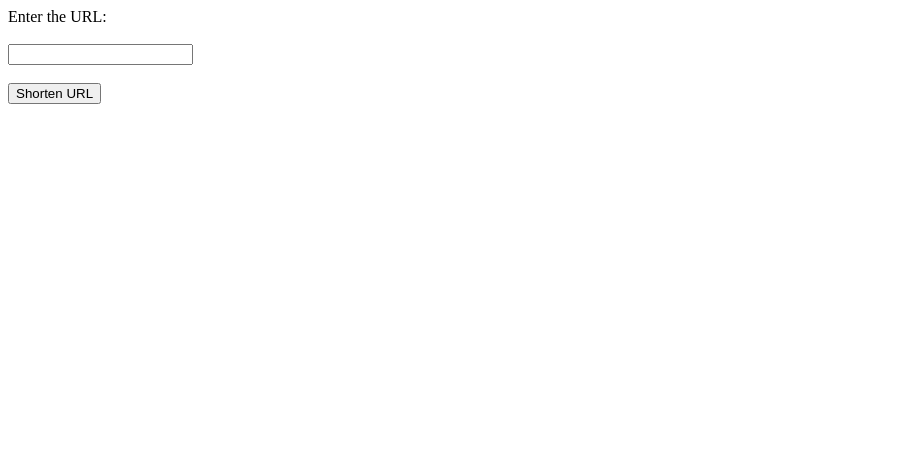
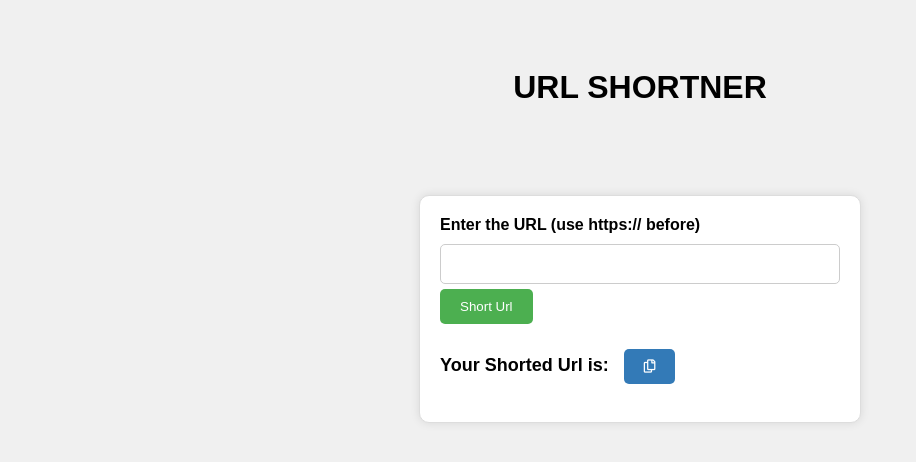
Before and after one commit to DEVBALIYAN21/urlshortnerbydev, a plain HTML site: page index.html in a window 1280 px wide. Shown: the whole page, without its empty margins (0-916 px from the left). Drawn offline with Linux system fonts and the light colour scheme.

```diff
--- a/index.html
+++ b/index.html
@@ -3,44 +3,147 @@
 <head>
     <meta charset="UTF-8">
     <meta name="viewport" content="width=device-width, initial-scale=1.0">
+    <link rel="stylesheet" href="https://cdnjs.cloudflare.com/ajax/libs/font-awesome/5.15.3/css/all.min.css" />
     <title>URL Shortener</title>
+    <style>
+        html, body {
+            height: 100%;
+            margin: 0;
+            font-family: Arial, sans-serif;
+            background-color: #f0f0f0; /* Light gray background */
+        }
+
+        .maindiv {
+            display: flex;
+            align-items: center;
+            flex-direction: column;
+            justify-content: center;
+            height: 70%; /* This ensures the .maindiv takes up the full height of the viewport */
+        }
+
+        .insider {
+            background-color: #fff; /* White background */
+            border: 1px solid #ddd; /* Light gray border */
+            padding: 20px;
+            margin-bottom: 7%;
+            border-radius: 10px;
+            box-shadow: 0 0 10px rgba(0, 0, 0, 0.1); /* Add a subtle shadow */
+            width: 400px; /* Set a fixed width to prevent the div from collapsing */
+        }
+
+        label {
+            font-weight: bold;
+            margin-bottom: 10px;
+            display: block;
+        }
+
+        input[type="text"] {
+            width: 100%;
+            height: 40px;
+            padding: 10px;
+            font-size: 16px;
+            border: 1px solid #ccc;
+            border-radius: 5px;
+            margin-right: 20px; /* Add a right margin to prevent the textbox from collapsing with the div border */
+            box-sizing: border-box; /* Ensure the width includes the padding and border */
+        }
+
+        button {
+            background-color: #4CAF50; /* Green background */
+            color: #fff;
+            padding: 10px 20px;
+            border: none;
+            border-radius: 5px;
+            cursor: pointer;
+            margin-top: 5px;
+        }
+
+        button:hover {
+            background-color: #3e8e41; /* Darker green on hover */
+        }
+
+        a {
+            color: #337ab7; /* Blue color for links */
+            text-decoration: none;
+        }
+
+        a:hover {
+            color: #23527c; /* Darker blue on hover */
+        }
+
+        .result {
+            font-size: 18px;
+            font-weight: bold;
+            margin-top: 20px;
+        }
+
+        .copy-button {
+            background-color: #337ab7; /* Blue background */
+            color: #fff;
+            padding: 10px 20px;
+
+            border: none;
+            border-radius: 5px;
+            cursor: pointer;
+            margin-left: 10px;
+        }
+
+        .copy-button:hover {
+            background-color: #23527c; /* Darker blue on hover */
+        }
+
+        .copy-image {
+            width: 20px;
+            height: 20px;
+            margin-right: 10px;
+            vertical-align: middle;
+        }
+        h1{
+            text-align: center;
+            margin-bottom: 7%;
+        }
+    </style>
 </head>
 <body>
-    <label for="original">Enter the URL: </label><br><br>
-    <input id="original" type="text"><br><br>
-    <button onclick="caller()">Shorten URL</button><br><br>
 
-    <div id="result"></div> <!-- For displaying the shortened URL -->
+    <div class="maindiv">
+        <h1>URL SHORTNER</h1>
+        <div class="insider">
+            <label for="original">Enter the URL (use https:// before)</label>
+            <input id="original" type="text">
+            <button onclick="caller()">Short Url</button>
+            <p class="result">Your Shorted Url is: <a id="result" target="_blank" rel="noopener noreferrer"></a>
+                <button class="copy-button" onclick="copyUrl()">
+                    <i class="far fa-copy"></i>
+                </button>
+            </p>
+        </div>
+    </div>
 
-</body>
-<script>
-    function caller() {
-        var url = document.getElementById("original").value;
+    <script>
+        function caller() {
+            var url = document.getElementById("original").value;
+            var short = document.getElementById("result");
+            var apiurl = 'https://ue.up.railway.app/shorten/' + url;
 
-        if (!url) {
-            alert("Please enter a valid URL.");
-            return;
+            fetch(apiurl)
+                .then(response => response.json())
+                .then(data => {
+                    short.href = data.shortened_url;
+                    short.innerHTML = data.shortened_url;
+                })
+                .catch(error => console.error('error: ', error));
         }
 
-        // Encode the URL
-        var encodedUrl = encodeURIComponent(url);
-        var apiurl = 'https://ue.up.railway.app/shorten/' + encodedUrl;
-
-        fetch(apiurl)
-            .then(response => {
-                if (!response.ok) {
-                    throw new Error('Network response was not ok');
-                }
-                return response.json();
-            })
-            .then(data => {
-                // Display the shortened URL
-                document.getElementById('result').innerHTML = "Shortened URL: <a href='" + data.shortened_url + "' target='_blank'>" + data.shortened_url + "</a>";
-            })
-            .catch(error => {
-                console.error('error: ', error);
-                document.getElementById('result').textContent = "An error occurred. Please try again.";
-            });
-    }
-</script>
+        function copyUrl() {
+            var url = document.getElementById("result").href;
+            var textarea = document.createElement("textarea");
+            textarea.value = url;
+            document.body.appendChild(textarea);
+            textarea.select();
+            document.execCommand("copy");
+            document.body.removeChild(textarea);
+            alert("URL copied to clipboard!");
+        }
+    </script>
 </html>
```
Also changed, not shown: 1 other file.
